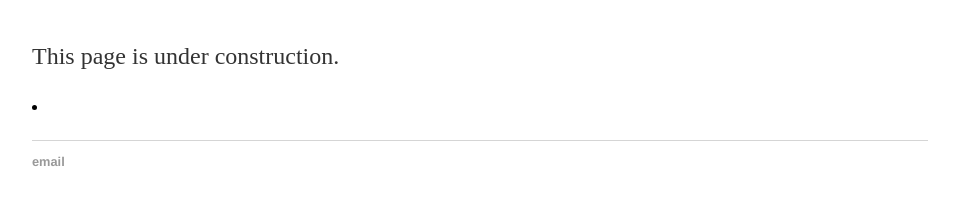
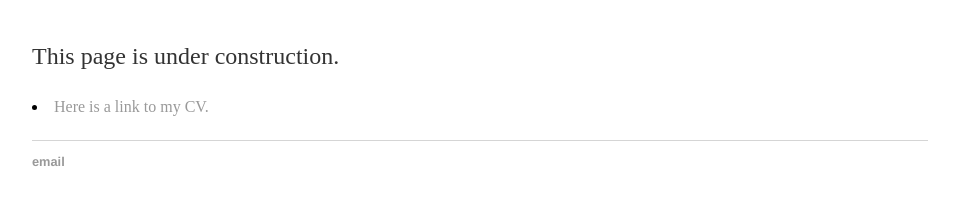
Before and after one commit to kuzura/kuzura.github.io, a Jekyll site: the page built from about/index.html, in a window 1280 px wide. Shown: the part 157-362 px from the top of the page, without its empty margins (160-1119 px from the left). Built offline with Jekyll 4.4.1, drawn with Linux system fonts in a browser that asks for light colours; part of the change alters nothing that is shown.

Commit message:
Update index.html

```diff
--- a/about/index.html
+++ b/about/index.html
@@ -6,6 +6,6 @@ title: About Oleksandr Kuzura
 <div class="about">
 			<h1>About</h1>
 			<p>
-			This page is under construction. <li><a href="/cv"Here is a link to my CV.</a></li>
+			This page is under construction. <li><a href="/cv">Here is a link to my CV.</a></li>
 			</p>
 </div>
```
